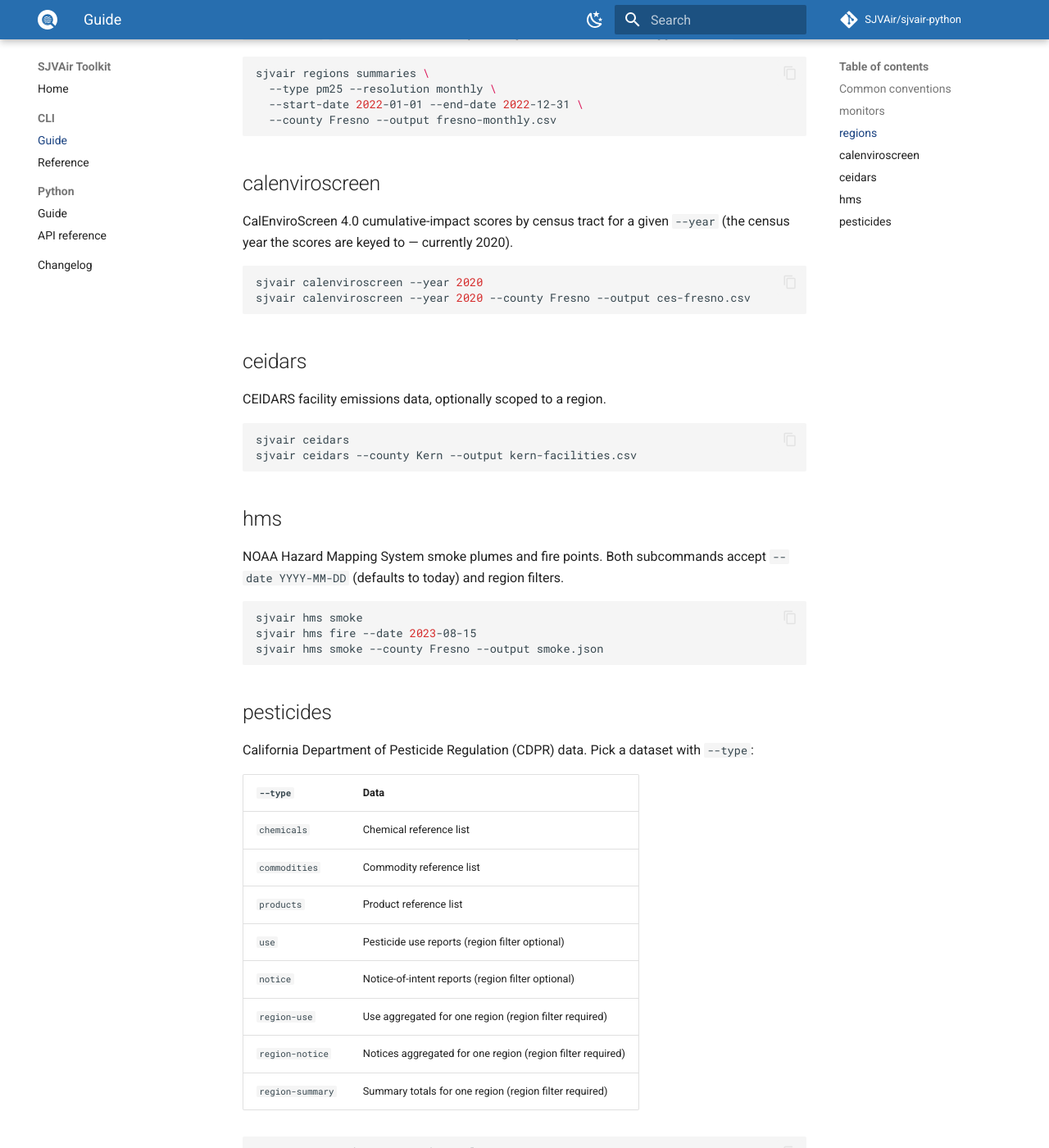
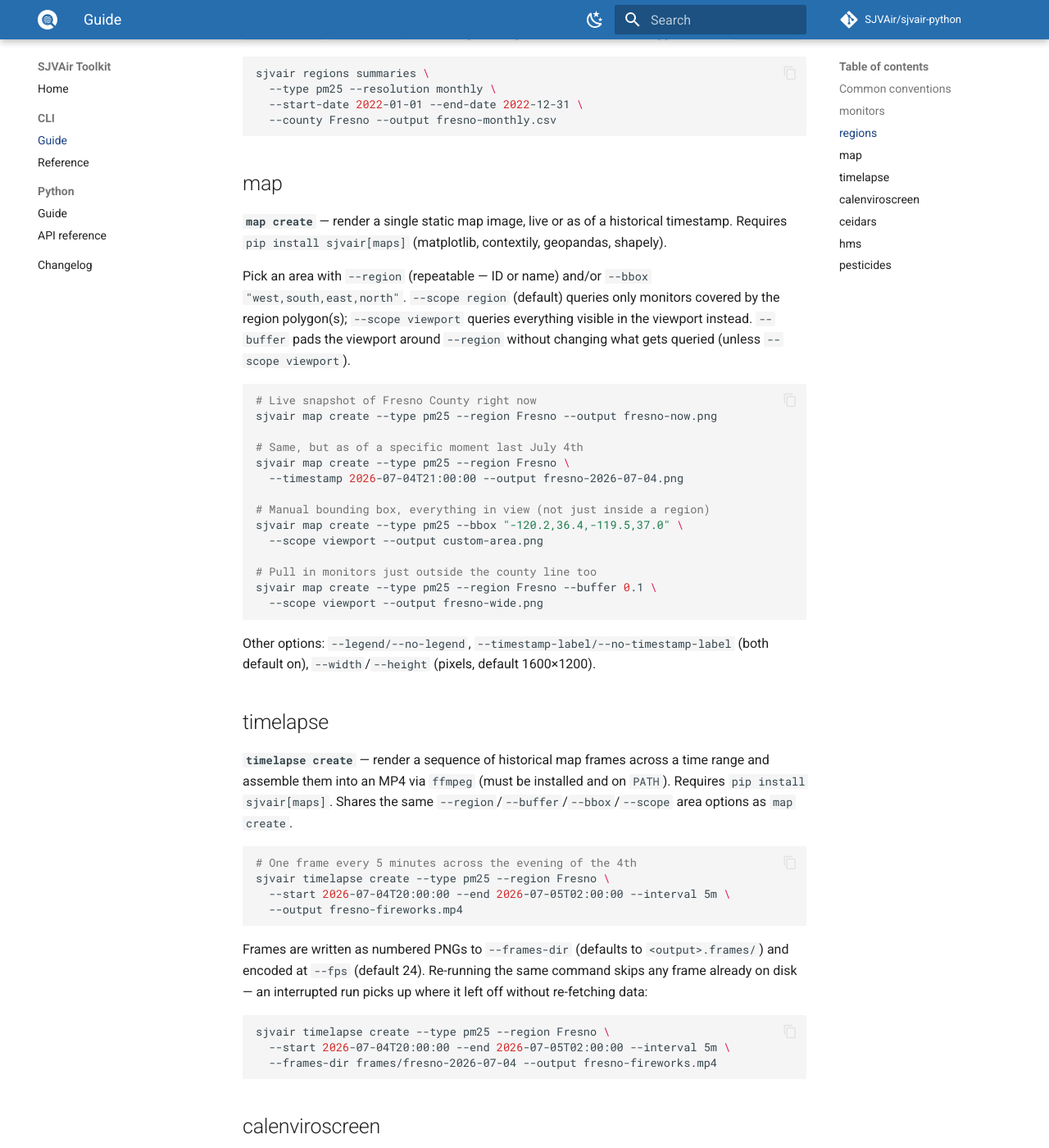
Before and after one commit to SJVAir/sjvair-python, an MkDocs documentation site: the page built from docs/cli/guide.md, in a window 1280 px wide and 1400 px high, scrolled down 2622 px. Shown: the whole window at 82% size. Built offline with MkDocs 1.6.1 and Material for MkDocs 9.7.7, drawn with Linux system fonts in a browser that asks for light colours; comment, search, counter and statistics services are not loaded.

Commit message:
docs: document current_at, sjvair.maps, and the map/timelapse commands

````diff
--- a/docs/cli/guide.md
+++ b/docs/cli/guide.md
@@ -117,6 +117,50 @@
   --county Fresno --output fresno-monthly.csv
 ```
 
+## map
+
+**`map create`** — render a single static map image, live or as of a historical timestamp. Requires `pip install sjvair[maps]` (matplotlib, contextily, geopandas, shapely).
+
+Pick an area with `--region` (repeatable — ID or name) and/or `--bbox "west,south,east,north"`. `--scope region` (default) queries only monitors covered by the region polygon(s); `--scope viewport` queries everything visible in the viewport instead. `--buffer` pads the viewport around `--region` without changing what gets queried (unless `--scope viewport`).
+
+```bash
+# Live snapshot of Fresno County right now
+sjvair map create --type pm25 --region Fresno --output fresno-now.png
+
+# Same, but as of a specific moment last July 4th
+sjvair map create --type pm25 --region Fresno \
+  --timestamp 2026-07-04T21:00:00 --output fresno-2026-07-04.png
+
+# Manual bounding box, everything in view (not just inside a region)
+sjvair map create --type pm25 --bbox "-120.2,36.4,-119.5,37.0" \
+  --scope viewport --output custom-area.png
+
+# Pull in monitors just outside the county line too
+sjvair map create --type pm25 --region Fresno --buffer 0.1 \
+  --scope viewport --output fresno-wide.png
+```
+
+Other options: `--legend/--no-legend`, `--timestamp-label/--no-timestamp-label` (both default on), `--width`/`--height` (pixels, default 1600×1200).
+
+## timelapse
+
+**`timelapse create`** — render a sequence of historical map frames across a time range and assemble them into an MP4 via `ffmpeg` (must be installed and on `PATH`). Requires `pip install sjvair[maps]`. Shares the same `--region`/`--buffer`/`--bbox`/`--scope` area options as `map create`.
+
+```bash
+# One frame every 5 minutes across the evening of the 4th
+sjvair timelapse create --type pm25 --region Fresno \
+  --start 2026-07-04T20:00:00 --end 2026-07-05T02:00:00 --interval 5m \
+  --output fresno-fireworks.mp4
+```
+
+Frames are written as numbered PNGs to `--frames-dir` (defaults to `<output>.frames/`) and encoded at `--fps` (default 24). Re-running the same command skips any frame already on disk — an interrupted run picks up where it left off without re-fetching data:
+
+```bash
+sjvair timelapse create --type pm25 --region Fresno \
+  --start 2026-07-04T20:00:00 --end 2026-07-05T02:00:00 --interval 5m \
+  --frames-dir frames/fresno-2026-07-04 --output fresno-fireworks.mp4
+```
+
 ## calenviroscreen
 
 CalEnviroScreen 4.0 cumulative-impact scores by census tract for a given `--year` (the census year the scores are keyed to — currently 2020).
````
Also changed, not shown: CHANGELOG.md (+8 -0 lines), docs/client/guide.md (+27 -0 lines), docs/client/reference.md (+6 -0 lines).
